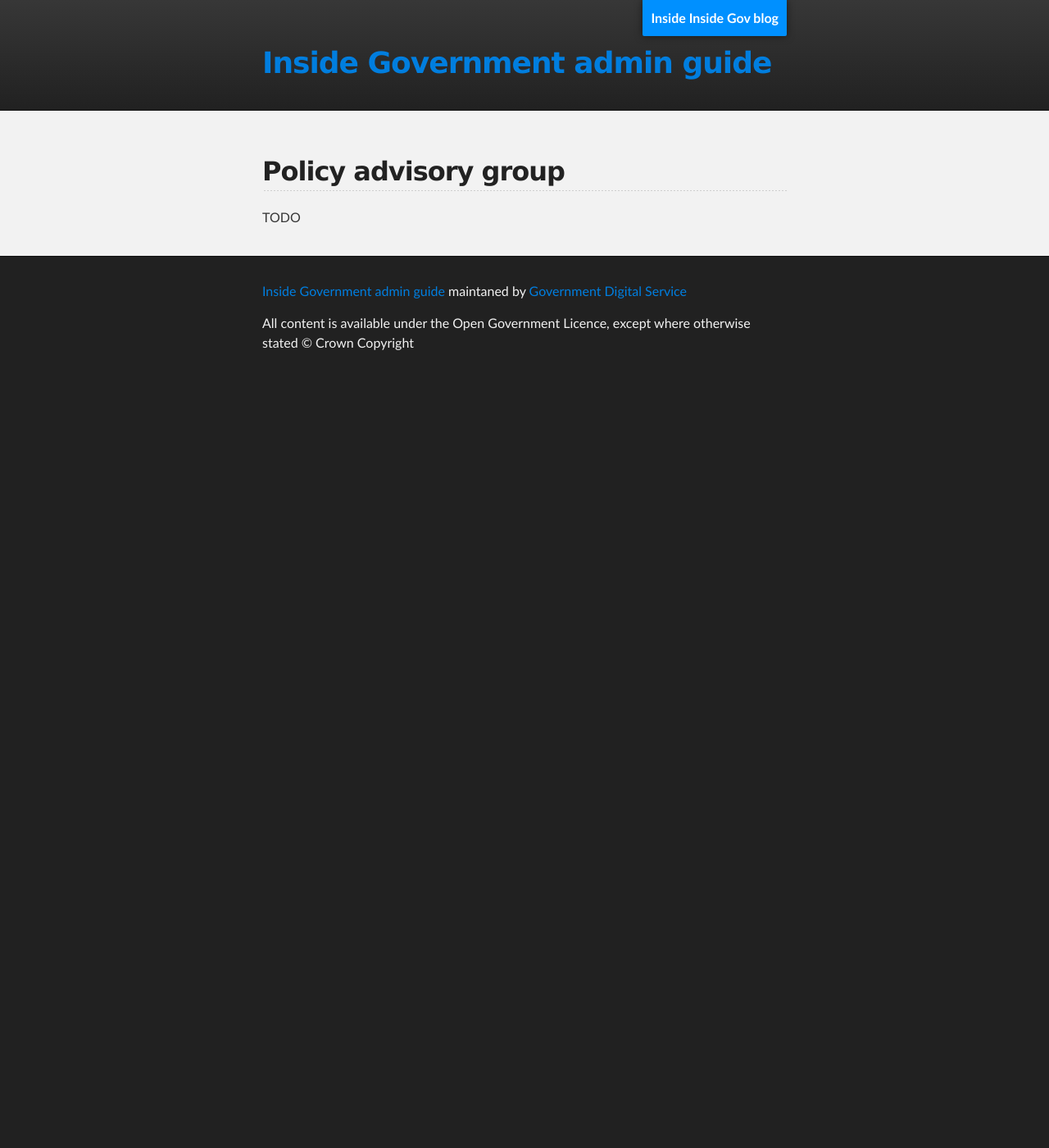
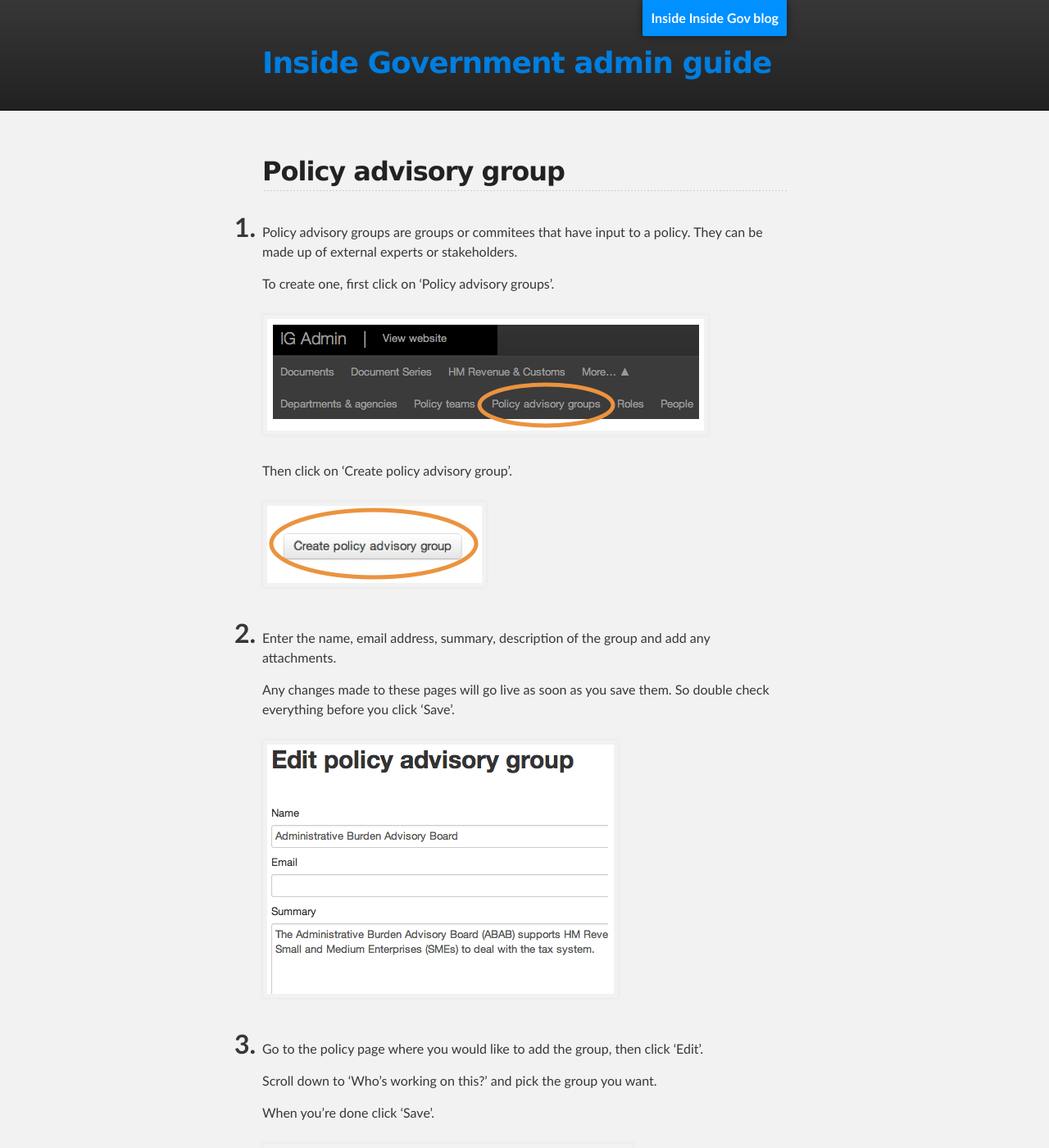
Before and after one commit to alphagov/inside-government-admin-guide, a Jekyll site: the page built from editing-other-pages/policy-advisory-group.md, in a window 1280 px wide and 1400 px high. Shown: the whole window at 82% size. Built offline with Jekyll 4.4.1, drawn with Linux system fonts in a browser that asks for light colours; some of the changed text lies outside the part shown.

Commit message:
Finished 'policy advisory group'

```diff
--- a/editing-other-pages/policy-advisory-group.md
+++ b/editing-other-pages/policy-advisory-group.md
@@ -5,4 +5,30 @@ title: Inside Government Admin Guide - Policy advisory group
 
 ## Policy advisory group
 
-TODO
+1. Policy advisory groups are groups or commitees that have input to a policy. They can be made up of external experts or stakeholders.
+
+	To create one, first click on ‘Policy advisory groups’.
+
+	![Policy advisory group 1](policy-advisory-group-1.png)
+
+	Then click on ‘Create policy advisory group’.
+
+	![Policy advisory group 2](policy-advisory-group-2.png)
+
+2. Enter the name, email address, summary, description of the group and add any attachments.
+
+	Any changes made to these pages will go live as soon as you save them. So double check everything before you click ‘Save’.
+
+	![Policy advisory group 3](policy-advisory-group-3.png)
+
+3. Go to the policy page where you would like to add the group, then click ‘Edit’.
+
+	Scroll down to ‘Who’s working on this?’ and pick the group you want.
+
+	When you’re done click ‘Save’.
+
+	![Policy advisory group 4](policy-advisory-group-4.png)
+
+4. Preview the page and you’ll see there’s a link to the policy advisory group’s page.
+
+	![Policy advisory group 5](policy-advisory-group-5.png)
```
Also changed, not shown: editing-other-pages/policy-team.md (+4 -4 lines), editing-other-pages/policy-advisory-group-1.png (added), editing-other-pages/policy-advisory-group-2.png (added), editing-other-pages/policy-advisory-group-3.png (added), editing-other-pages/policy-advisory-group-4.png (added), editing-other-pages/policy-advisory-group-5.png (added).
